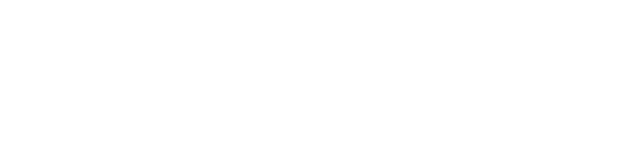
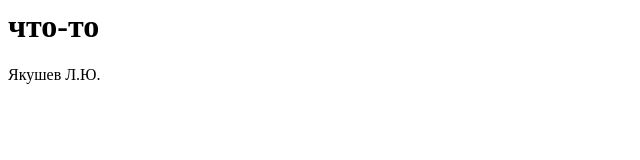
Before and after one commit to Check12345678/yakushev, a plain HTML site: page index.html in a window 1280 px wide. Shown: the whole page, without its empty margins (0-640 px from the left). Drawn offline with Linux system fonts and the light colour scheme.

Commit message:
Сохранение

```diff
--- a/index.html
+++ b/index.html
@@ -1,12 +1,10 @@
  <html>
     <head>
-        <title>Название страницы</title>
+        <title>Главная</title>
     </head>
     <body>
-        <header>
-            <nav></nav>
-        </header>
+        <header><h1>что-то</h1></header>
         <section></section>
-        <footer></footer>
+        <footer>Якушев Л.Ю.</footer>
     </body>
 </html>
```
